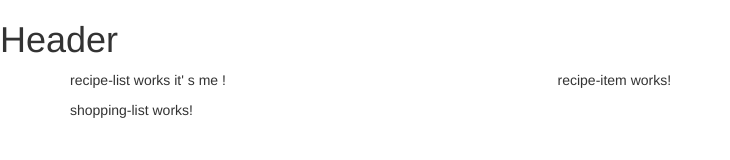
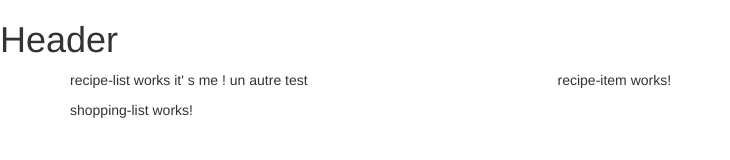
Before and after one commit to info-monsters-04/shoppingProject, an Angular app: page / in a window 1280 px wide. Shown: the top 160 px of the page, without its empty margins (0-730 px from the left). Built offline with nearby package versions, Linux system fonts and the light colour scheme.

Commit message:
Update recipe-list.component.html

```diff
--- a/src/app/recipes/recipe-list/recipe-list.component.html
+++ b/src/app/recipes/recipe-list/recipe-list.component.html
@@ -1,3 +1,3 @@
 <p>
-  recipe-list works  it' s me !
+  recipe-list works  it' s me !  un autre test
 </p>
```
